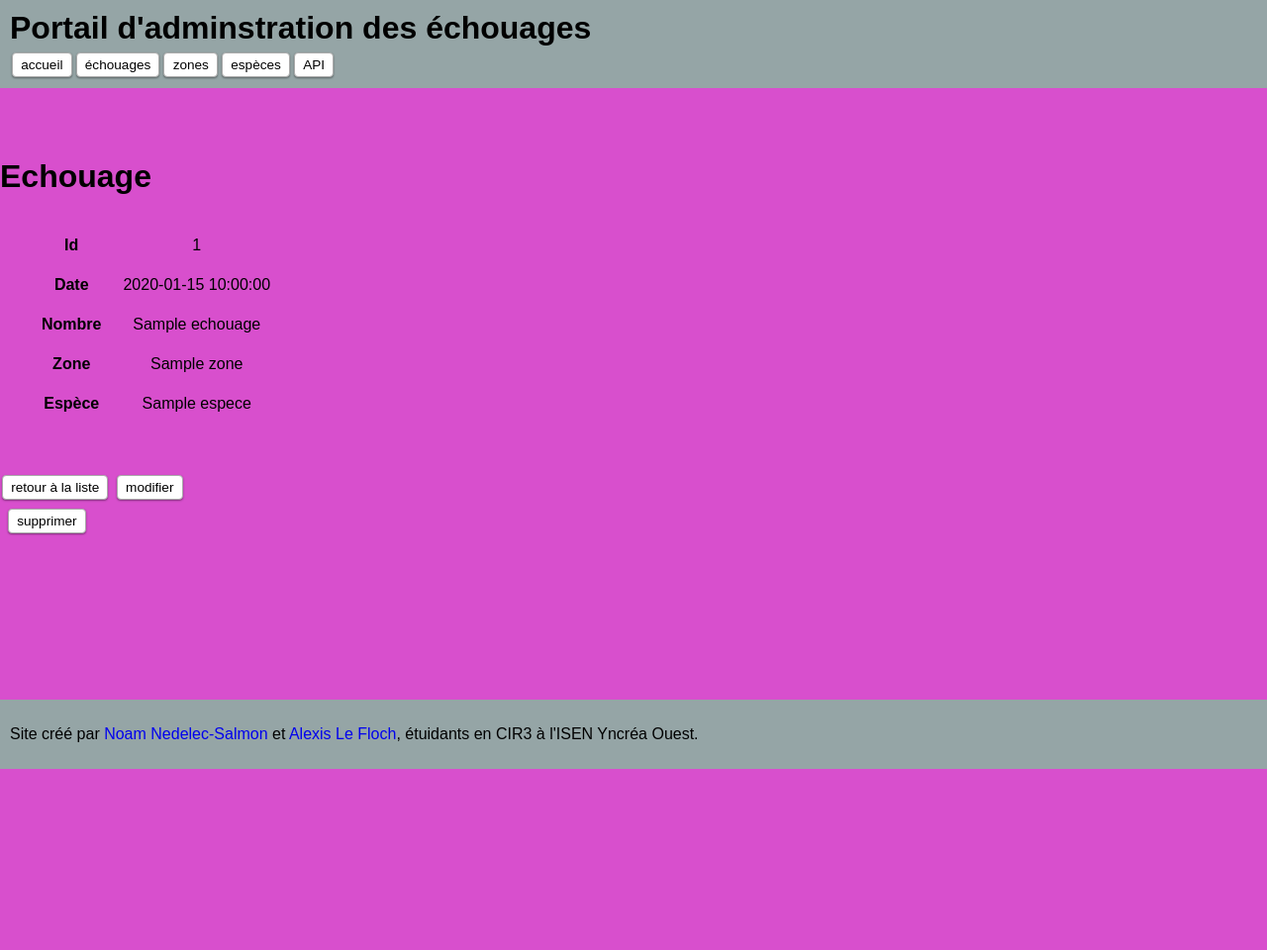
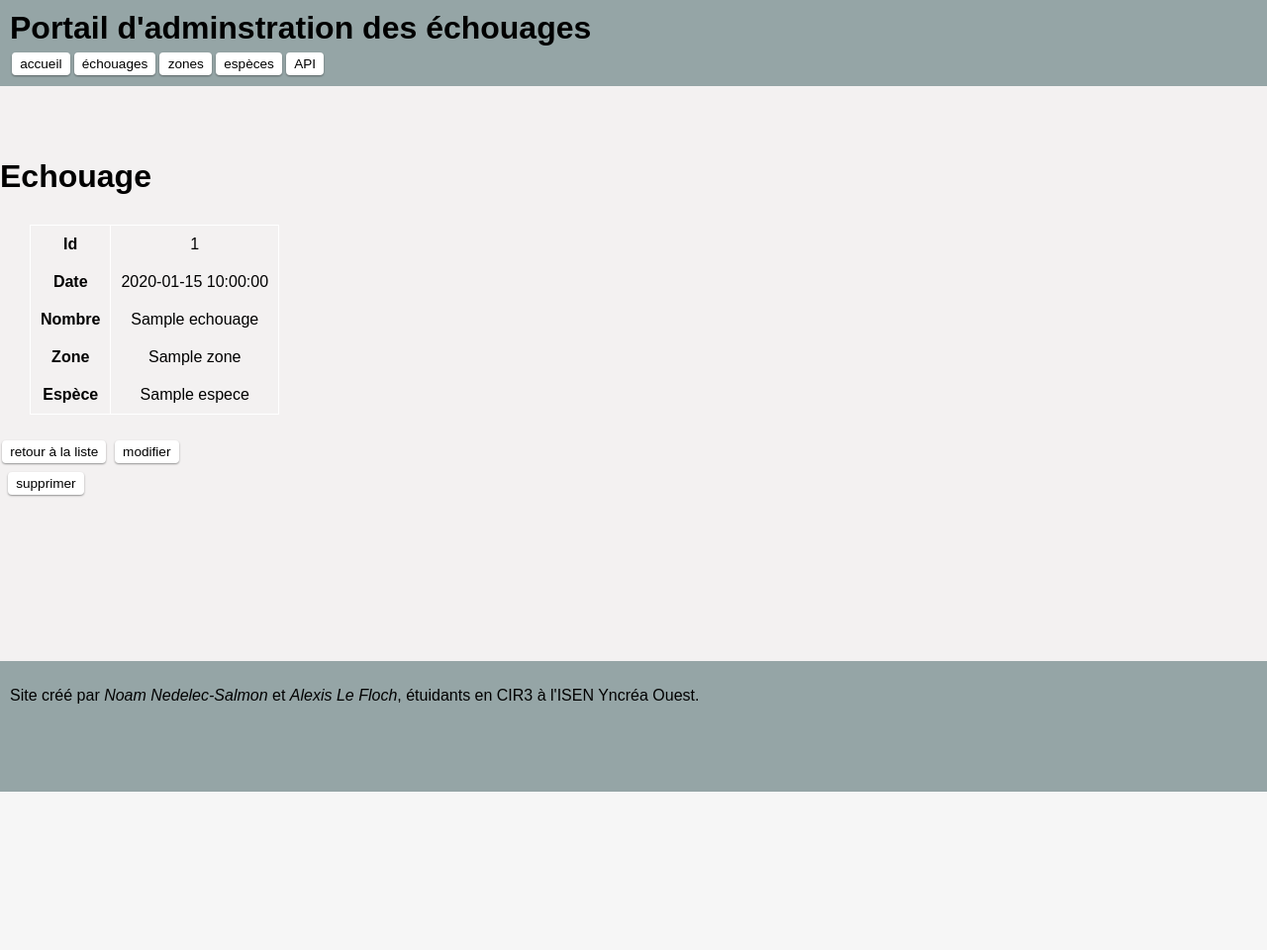
Before and after one commit to Alexis-LF/projet_framework_cir3, a Symfony app: template back/projet_cir3_symf/templates/echouage/show.html.twig in a window 1280 px wide. Shown: the whole page at 99% size. After the commit the page ends 800 px from the top, so only its background shows below. Run offline with Twig, Linux system fonts and the light colour scheme; the template is opened without the code that fills it: most values are stand-ins (such as "Sample title", 1, 10 or a date in 2020); some libraries are stand-ins or nearby versions.

Commit message:
update style

```diff
--- a/back/projet_cir3_symf/public/css/style.css
+++ b/back/projet_cir3_symf/public/css/style.css
@@ -3,13 +3,13 @@
     font-family: sans-serif;
     height: 100vh;
     margin: 0%;
-    background-color: #d84fcd;
-
+    background-color: rgb(149, 165, 166);
 }
 
 #contenu {
-    margin-top: 160px;
+    padding-top: 160px;
     padding-bottom: 160px;
+    background-color: rgb(243, 241, 241);
 }
 
 h2 {
@@ -18,29 +18,45 @@
 }
 
 .table {
-border-radius: 20px;
-padding: 25px 30px;
-display: block;
-margin-bottom: 25px;
+    margin: 25px 30px;
+    padding: 0%;
+    display: block;
 }
-table thead {
-background-color: #95a5a6;
-font-size: 14px;
-letter-spacing: 0.03em;
+table {
+    border-collapse: collapse;
+}
+thead {
+    background-color: rgb(149, 165, 166);
+    font-size: 14px;
+    letter-spacing: 0.03em;
 }
 
 
-table td, table th {
-padding: 10px;
-text-align: center;
+td, th {
+    padding: 10px;
+    text-align: center;
+    border-left: 1px solid white;
+    border-right: 1px solid white;
+}
+tr:last-child > td, tr:last-child > th {
+    border-bottom: 1px solid white;
+}
+tr:first-child > td, tr:first-child > th {
+    border-top: 1px solid white;
+}
+td:hover, th:hover {
+    background-color: rgba(149, 165, 166,0.2);
+}
+tr:hover {
+    background-color: rgba(149, 165, 166,0.1);
 }
 
 select , input[type = submit] , #contenu a , header a , button{
+    border-style: none;
     display: inline-block;
     /* height: 2.2em; */
     padding: 0.3em 0.6em;
     background: white;
-    border: 1px solid #aaaaaa;
     border-radius: 0.3em;
     box-shadow: inset 0 1px 2px rgba(255, 255, 255, 0.3), 0 1px 2px rgba(0, 0, 0, 0.4);
     font-size: 0.85em;
@@ -76,7 +92,8 @@
 }
 footer a {
     text-decoration : none;
-
+    color: inherit;
+    font-style: italic;
 }
 header , footer {
 
@@ -84,7 +101,7 @@
 
     left: 0%;
     right: 0%;
-    background-color: #95a5a6;
+    background-color: rgb(149, 165, 166);
 }
 
 .recherche_box {
@@ -94,7 +111,3 @@
 .combobox_part {
     margin: 5px;
 }
-
-#mon_mot {
-    text-decoration: underline;
-}
```
